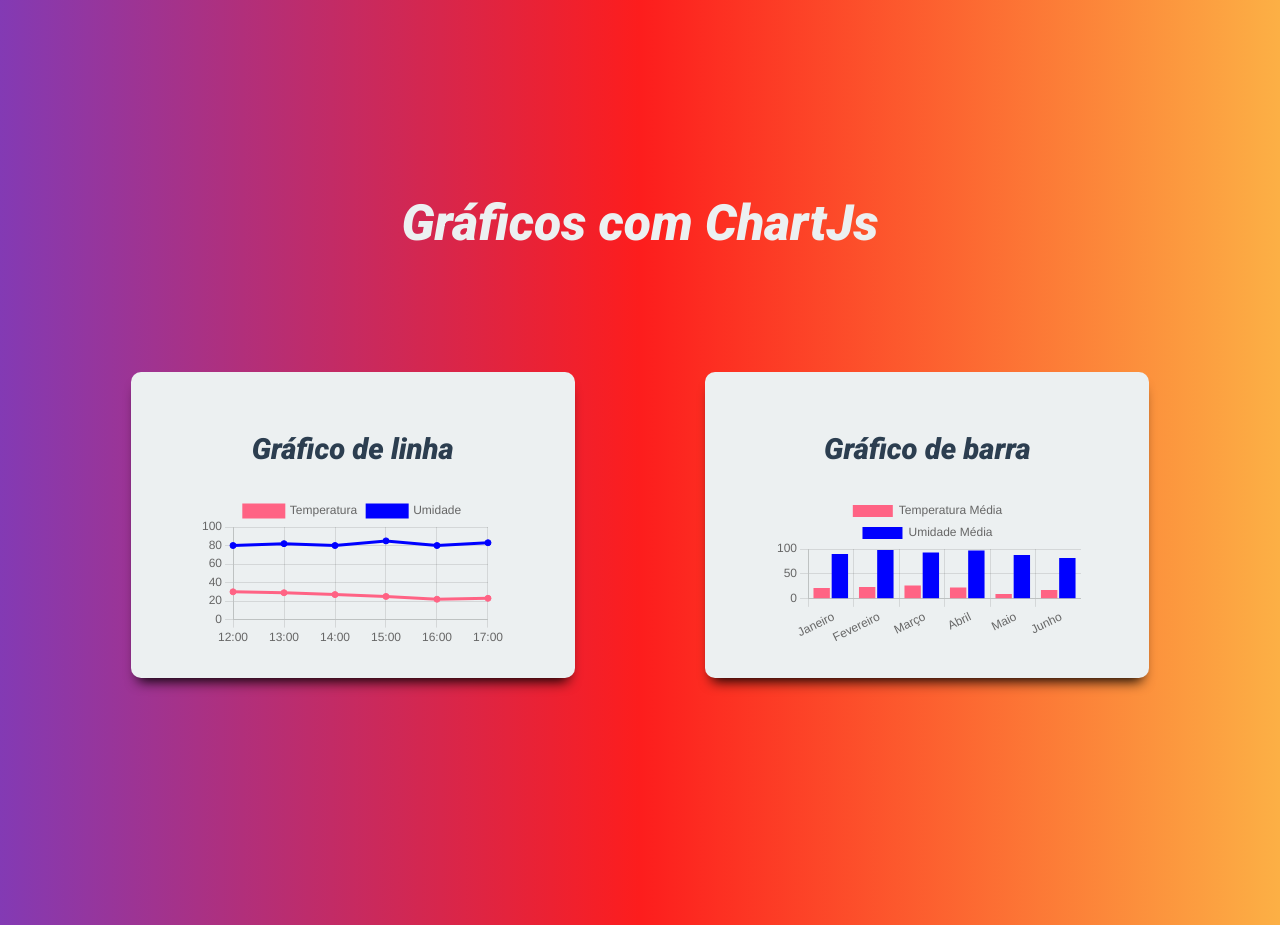
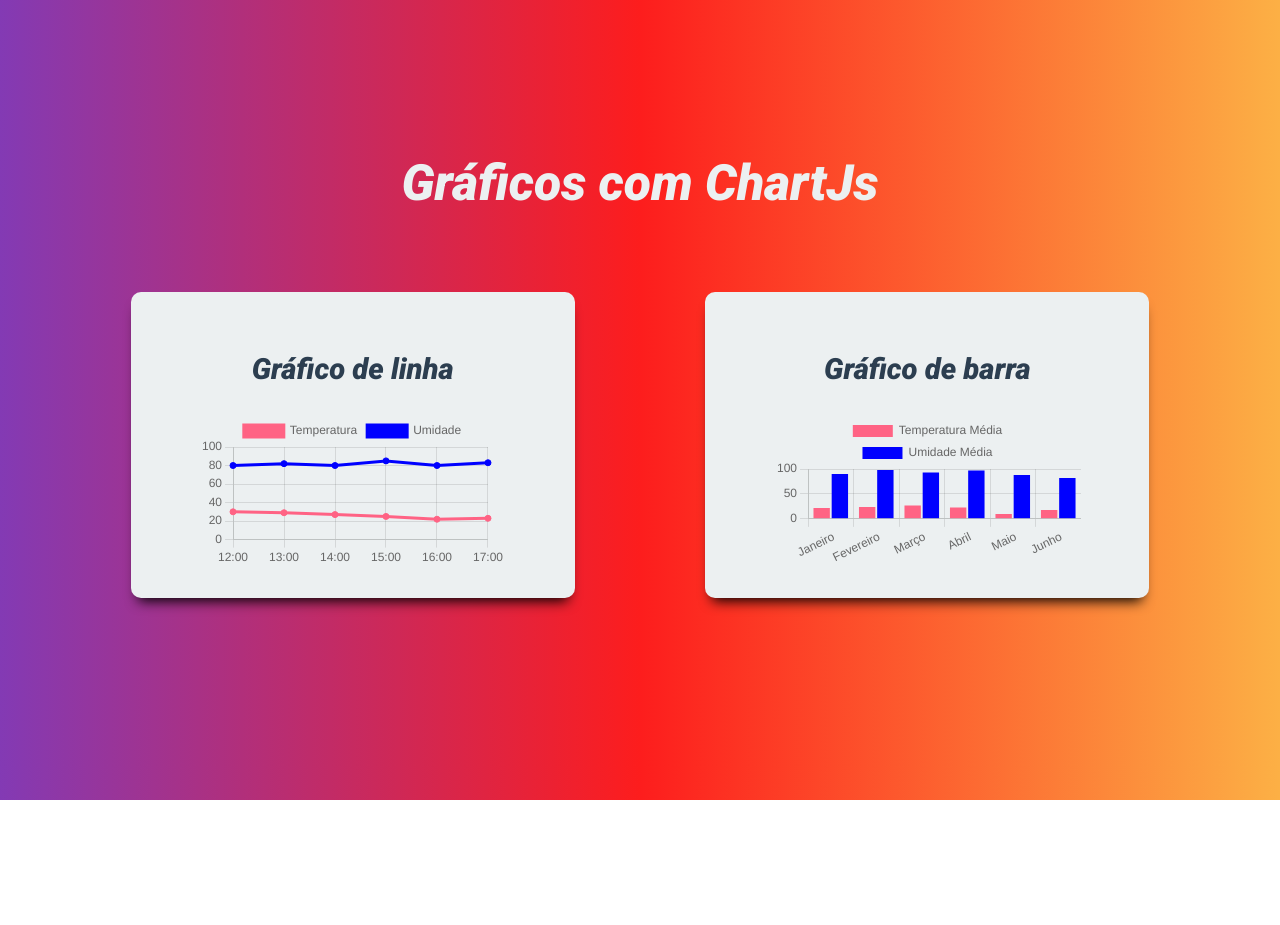
Before and after one commit to gianfillipo/ex_chart_js, a plain HTML site: page index.html in a window 1280 px wide. After the commit the page ends 800 px from the top, so only its background shows below. Drawn offline with nearby package versions, Linux system fonts and the light colour scheme.

Commit message:
Exercício de chartJs Finalizado

```diff
--- a/style.css
+++ b/style.css
@@ -13,12 +13,12 @@ h1{
     color:#ecf0f1;
     font-size: 50px;
     position: relative;
-    top: 20vh;
+    top: 15vh;
     text-align: center;
 }
 
 .container{
-    height: 800px;
+    height: 80vh;
     display: flex;
     justify-content: space-evenly;
     align-items: center;
```
